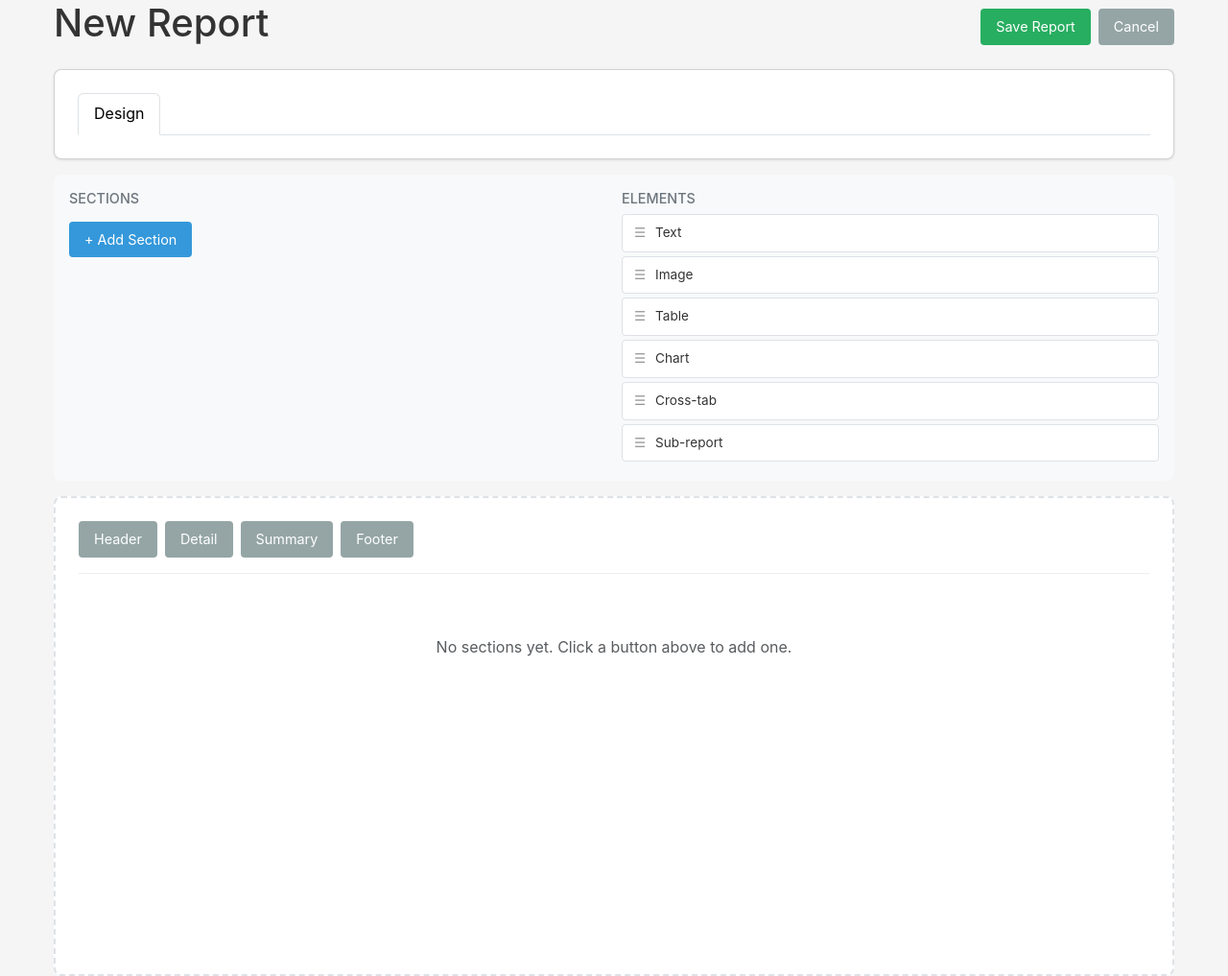
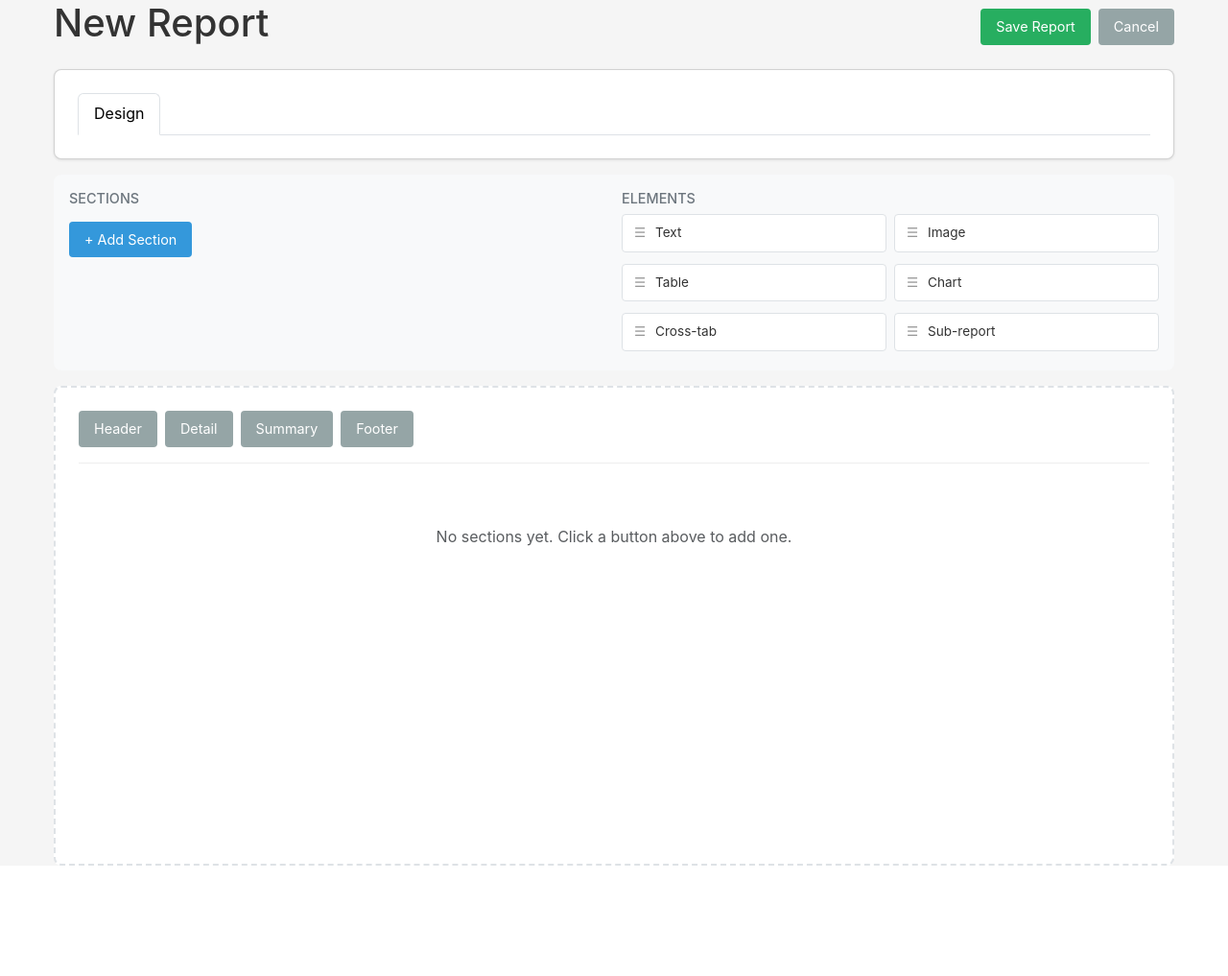
Before and after one commit to Nurb4000/InstantReports, a FastAPI app: template templates/designer/editor.html in a window 1280 px wide. Shown: the whole page at 96% size. After the commit the page ends 902 px from the top, so only its background shows below. Run offline with FastAPI, Linux system fonts and the light colour scheme; the template is opened without the code that fills it, so the values that code supplies are empty; some libraries are stand-ins or nearby versions.

Commit message:
feat: elements palette in 2-column grid layout

```diff
--- a/templates/designer/editor.html
+++ b/templates/designer/editor.html
@@ -15,11 +15,15 @@
         padding: 1rem;
         background: #f8f9fa;
         border-radius: 8px;
-        flex-wrap: wrap;
     }
     .palette-section {
         flex: 1;
         min-width: 200px;
+    }
+    .elements-grid {
+        display: grid;
+        grid-template-columns: repeat(2, 1fr);
+        gap: 0.5rem;
     }
     .palette-section h4 {
         margin-bottom: 0.5rem;
@@ -196,7 +200,7 @@
 
         <div class="palette-section">
             <h4>Elements</h4>
-            <div id="elements-palette">
+            <div id="elements-palette" class="elements-grid">
                 <div class="element-item" draggable="true" data-element-type="text">
                     <span class="element-handle">☰</span> Text
                 </div>
```
